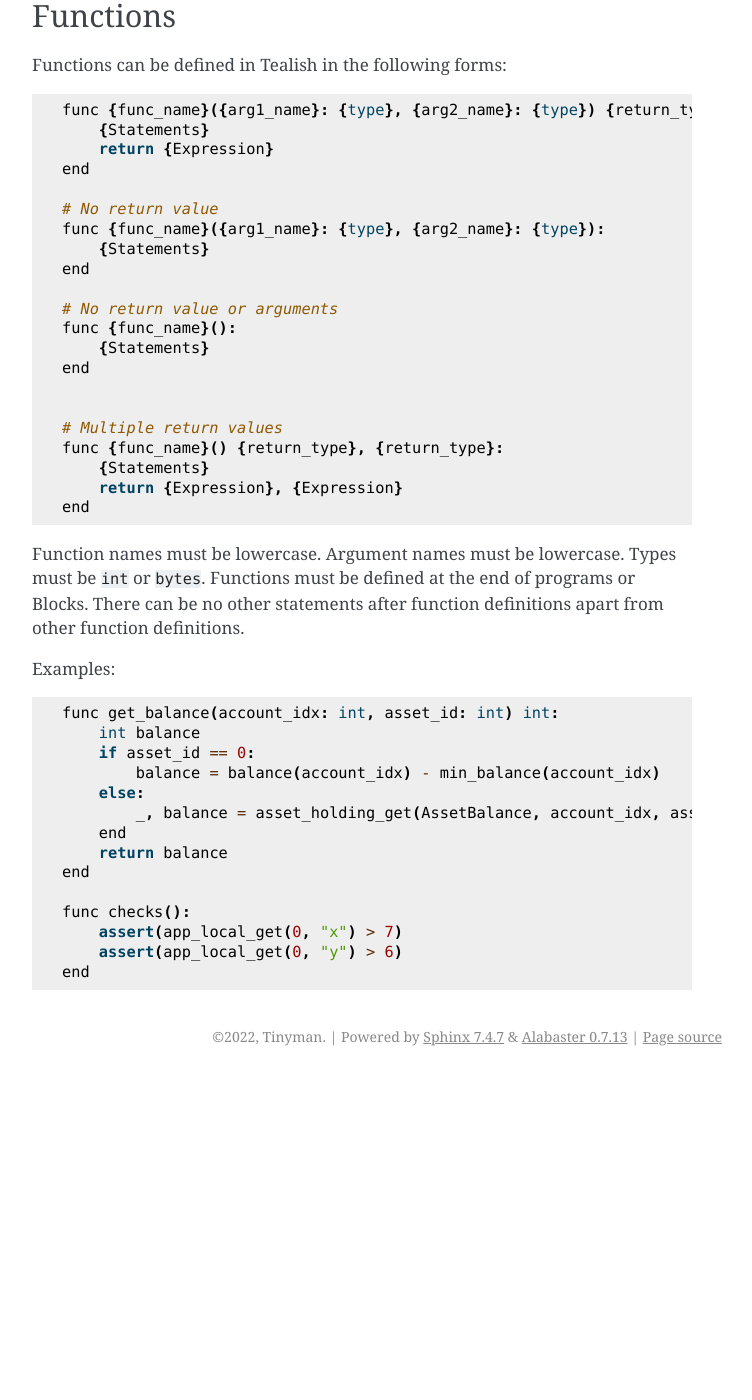
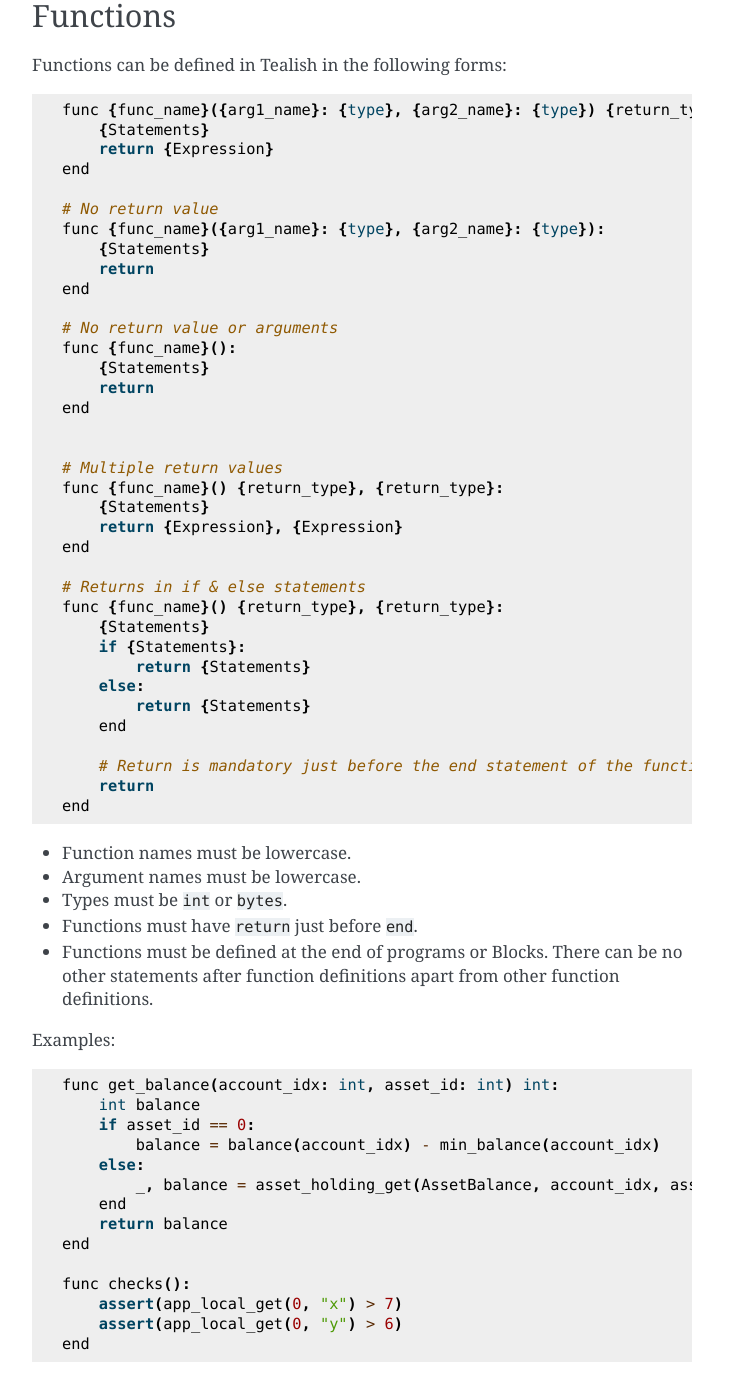
Before and after one commit to tinymanorg/tealish, a Sphinx documentation site: the page built from docs/language.rst, in a window 1280 px wide and 1400 px high, scrolled down 8261 px. Shown: the whole window, without its empty margins (388-1140 px from the left). Built offline with Sphinx 7.4.7, drawn with Linux system fonts in a browser that asks for light colours; before the commit the page ends 9337 px from its top, so only the background shows below that.

Commit message:
improve func documentation

```diff
--- a/docs/language.rst
+++ b/docs/language.rst
@@ -353,11 +353,13 @@ Functions can be defined in Tealish in the following forms::
     # No return value
     func {func_name}({arg1_name}: {type}, {arg2_name}: {type}):
         {Statements}
+        return
     end
 
     # No return value or arguments
     func {func_name}():
         {Statements}
+        return
     end
 
 
@@ -367,8 +369,24 @@ Functions can be defined in Tealish in the following forms::
         return {Expression}, {Expression}
     end
 
-Function names must be lowercase. Argument names must be lowercase. Types must be ``int`` or ``bytes``.
-Functions must be defined at the end of programs or Blocks. There can be no other statements after function definitions apart from other function definitions.
+    # Returns in if & else statements
+    func {func_name}() {return_type}, {return_type}:
+        {Statements}
+        if {Statements}:
+            return {Statements}
+        else:
+            return {Statements}
+        end
+
+        # Return is mandatory just before the end statement of the function
+        return
+    end
+
+- Function names must be lowercase.
+- Argument names must be lowercase.
+- Types must be ``int`` or ``bytes``.
+- Functions must have ``return`` just before ``end``.
+- Functions must be defined at the end of programs or Blocks. There can be no other statements after function definitions apart from other function definitions.
 
 Examples::
 
```
